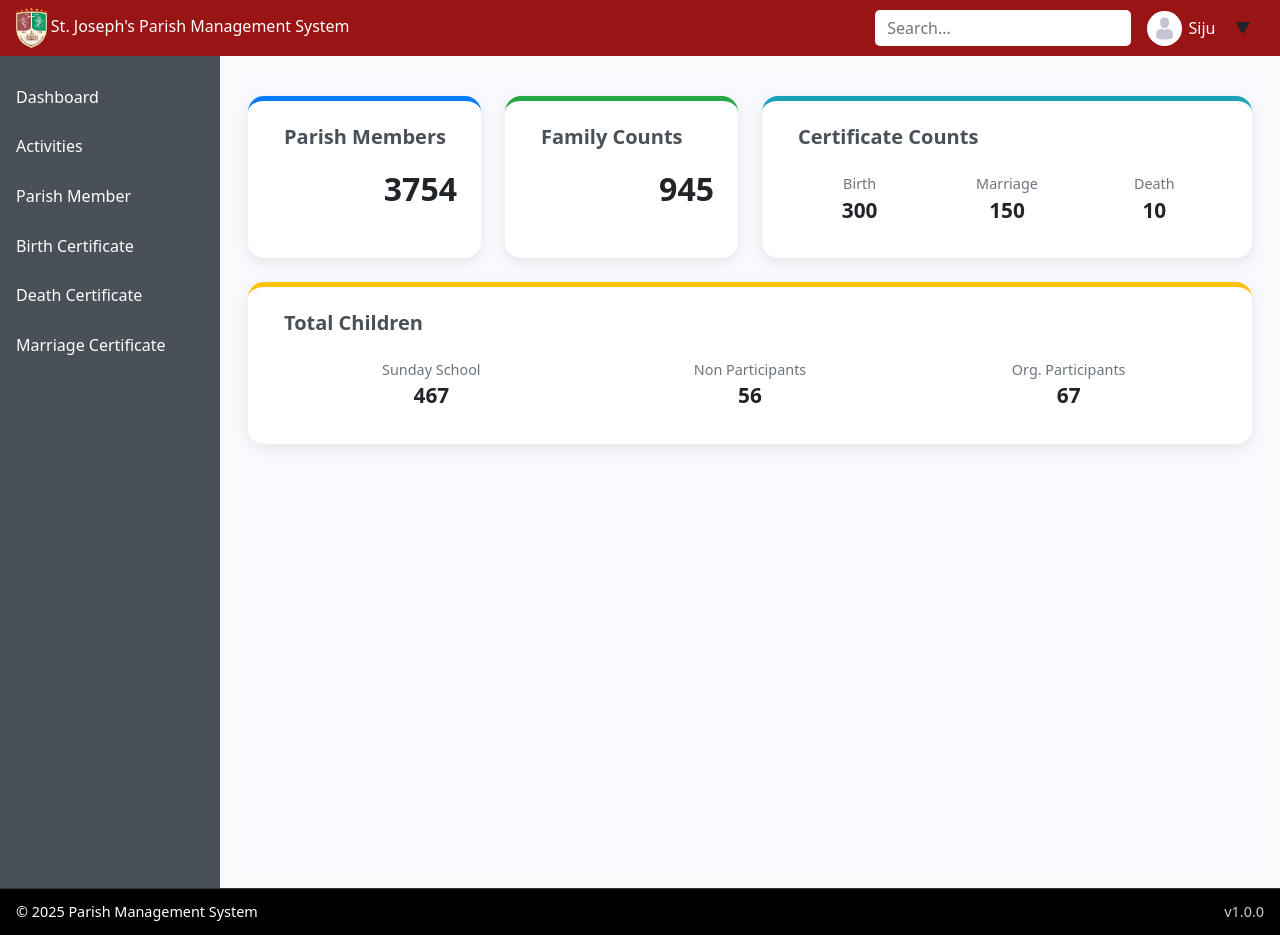
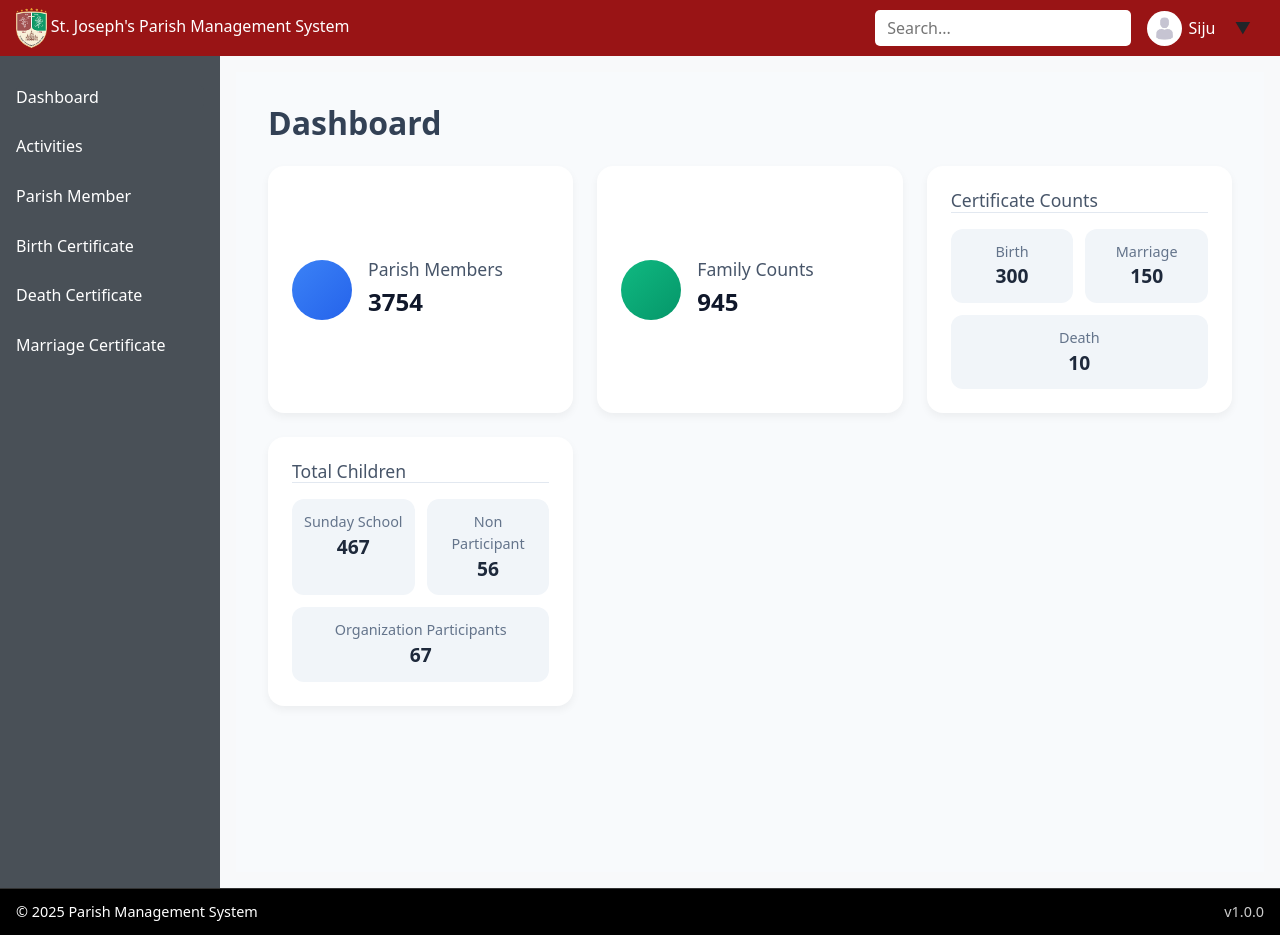
Before and after one commit to siju0013/ParishApp, an Angular app: page / in a window 1280 px wide. Built offline with nearby package versions, Linux system fonts and the light colour scheme.

Commit message:
Dashboard Style Modified

```diff
--- a/package.json
+++ b/package.json
@@ -30,6 +30,7 @@
     "@angular/router": "^20.3.0",
     "bootstrap": "^5.3.8",
     "bootstrap-icons": "^1.13.1",
+    "ngx-infinite-scroll": "^20.0.0",
     "rxjs": "~7.8.0",
     "tslib": "^2.3.0",
     "zone.js": "~0.15.0"
--- a/src/app/Components/dashboard/dashboard.html
+++ b/src/app/Components/dashboard/dashboard.html
@@ -1,75 +1,69 @@
-<div class="dashboard-container container-fluid py-4">
-  <div class="row g-4">
+<div class="dashboard-container">
+  <h2 class="dashboard-title">Dashboard</h2>
 
+  <div class="dashboard-grid">
     <!-- Parish Members -->
-    <div class="col-md-3 col-sm-6">
-      <div class="dashboard-tile primary-tile">
-        <div class="tile-header">
+    <div class="dashboard-card">
+      <div class="card-icon bg-primary">
         <i class="bi bi-people-fill"></i>
-          <h5>Parish Members</h5>
       </div>
-        <div class="tile-value">{{ parishMembersCount || 0 }}</div>
+      <div class="card-content">
+        <h4>Parish Members</h4>
+        <p class="value">{{parishMembersCount||0}}</p>
       </div>
     </div>
 
     <!-- Family Counts -->
-    <div class="col-md-3 col-sm-6">
-      <div class="dashboard-tile success-tile">
-        <div class="tile-header">
-          <i class="bi bi-house-door-fill"></i>
-          <h5>Family Counts</h5>
+    <div class="dashboard-card">
+      <div class="card-icon bg-success">
+        <i class="bi bi-house-heart-fill"></i>
       </div>
-        <div class="tile-value">{{ familyCount || 0 }}</div>
+      <div class="card-content">
+        <h4>Family Counts</h4>
+        <p class="value">{{familyCount||0}}</p>
       </div>
     </div>
 
     <!-- Certificate Counts -->
-    <div class="col-md-6">
-      <div class="dashboard-tile info-tile">
-        <div class="tile-header">
-          <i class="bi bi-award-fill"></i>
-          <h5>Certificate Counts</h5>
+    <div class="dashboard-card large">
+      <div class="card-header">
+        <h4>Certificate Counts</h4>
       </div>
-        <div class="sub-tile-group">
-          <div class="sub-tile">
+      <div class="sub-card-grid">
+        <div class="sub-card">
           <span>Birth</span>
-            <strong>{{ birthCertCount || 0 }}</strong>
+          <strong>{{birthCertCount||0}}</strong>
         </div>
-          <div class="sub-tile">
+        <div class="sub-card">
           <span>Marriage</span>
-            <strong>{{ marriageCertCount || 0 }}</strong>
+          <strong>{{marriageCertCount||0}}</strong>
         </div>
-          <div class="sub-tile">
+        <div class="sub-card">
           <span>Death</span>
-            <strong>{{ deathCertCount || 0 }}</strong>
-          </div>
+          <strong>{{deathCertCount||0}}</strong>
         </div>
       </div>
     </div>
 
     <!-- Total Children -->
-    <div class="col-md-12">
-      <div class="dashboard-tile warning-tile">
-        <div class="tile-header">
-          <i class="bi bi-emoji-smile-fill"></i>
-          <h5>Total Children</h5>
+    <div class="dashboard-card large">
+      <div class="card-header">
+        <h4>Total Children</h4>
       </div>
-        <div class="sub-tile-group children-group">
-          <div class="sub-tile">
+      <div class="sub-card-grid">
+        <div class="sub-card">
           <span>Sunday School</span>
-            <strong>{{ sundaySchoolCount || 0 }}</strong>
+          <strong>{{sundaySchoolCount||0}}</strong>
         </div>
-          <div class="sub-tile">
-            <span>Non Participants</span>
-            <strong>{{ nonParticipantCount || 0 }}</strong>
+        <div class="sub-card">
+          <span>Non Participant</span>
+          <strong>{{nonParticipantCount||0}}</strong>
         </div>
-          <div class="sub-tile">
-            <span>Org. Participants</span>
-            <strong>{{ orgParticipantCount || 0 }}</strong>
+        <div class="sub-card">
+          <span>Organization Participants</span>
+          <strong>{{orgParticipantCount||0}}</strong>
         </div>
       </div>
     </div>
   </div>
-
 </div>
-</div>
--- a/src/app/Components/dashboard/dashboard.scss
+++ b/src/app/Components/dashboard/dashboard.scss
@@ -1,98 +1,122 @@
 .dashboard-container {
-  background: #f8f9fc;
+  padding: 2rem;
+  background-color: #f8fafc;
   min-height: 100vh;
 
-  .dashboard-tile {
+  .dashboard-title {
+    font-weight: 600;
+    color: #334155;
+    margin-bottom: 1.5rem;
+  }
+
+  .dashboard-grid {
+    display: grid;
+    grid-template-columns: repeat(auto-fit, minmax(260px, 1fr));
+    gap: 1.5rem;
+  }
+
+  .dashboard-card {
     background: #fff;
     border-radius: 1rem;
-    box-shadow: 0 4px 12px rgba(0, 0, 0, 0.08);
     padding: 1.5rem;
+    box-shadow: 0 4px 8px rgba(0, 0, 0, 0.05);
+    display: flex;
+    align-items: center;
     transition: all 0.3s ease;
-    height: 100%;
 
     &:hover {
       transform: translateY(-5px);
-      box-shadow: 0 8px 20px rgba(0, 0, 0, 0.12);
+      box-shadow: 0 6px 16px rgba(0, 0, 0, 0.1);
     }
 
-    .tile-header {
+    &.large {
+      flex-direction: column;
+      align-items: flex-start;
+    }
+
+    .card-icon {
+      width: 60px;
+      height: 60px;
+      border-radius: 50%;
       display: flex;
       align-items: center;
-      gap: 0.75rem;
-      margin-bottom: 1rem;
+      justify-content: center;
+      color: #fff;
+      font-size: 1.8rem;
+      margin-right: 1rem;
 
-      i {
-        font-size: 1.5rem;
+      &.bg-primary {
+        background: linear-gradient(135deg, #3b82f6, #2563eb);
       }
 
-      h5 {
-        font-weight: 600;
-        margin: 0;
-        color: #495057;
+      &.bg-success {
+        background: linear-gradient(135deg, #10b981, #059669);
+      }
+
+      &.bg-warning {
+        background: linear-gradient(135deg, #f59e0b, #d97706);
       }
     }
 
-    .tile-value {
-      font-size: 2rem;
-      font-weight: 700;
-      color: #212529;
-      text-align: right;
+    .card-content {
+      h4 {
+        font-size: 1.1rem;
+        color: #475569;
+        margin: 0;
+      }
+
+      .value {
+        font-size: 1.5rem;
+        font-weight: 700;
+        color: #0f172a;
+        margin: 0.25rem 0 0;
+      }
     }
 
-    .sub-tile-group {
+    .card-header {
+      width: 100%;
+      border-bottom: 1px solid #e2e8f0;
+      margin-bottom: 1rem;
+
+      h4 {
+        font-size: 1.1rem;
+        color: #475569;
+        margin: 0;
+      }
+    }
+
+    .sub-card-grid {
+      width: 100%;
       display: flex;
       justify-content: space-between;
       flex-wrap: wrap;
+      gap: 0.75rem;
 
-      .sub-tile {
-        flex: 1;
+      .sub-card {
+        flex: 1 1 30%;
+        background: #f1f5f9;
+        border-radius: 0.75rem;
+        padding: 0.75rem;
         text-align: center;
-        margin: 0.5rem 0;
+        transition: background 0.3s ease;
+
+        &:hover {
+          background: #e2e8f0;
+        }
 
         span {
           display: block;
-          color: #6c757d;
-          font-weight: 500;
           font-size: 0.9rem;
+          color: #64748b;
         }
 
         strong {
           display: block;
-          font-size: 1.3rem;
-          font-weight: 700;
-          color: #212529;
+          font-size: 1.2rem;
+          font-weight: 600;
+          color: #1e293b;
         }
       }
     }
-
-    &.primary-tile {
-      border-top: 5px solid #007bff;
-    }
-
-    &.success-tile {
-      border-top: 5px solid #28a745;
-    }
-
-    &.info-tile {
-      border-top: 5px solid #17a2b8;
-    }
-
-    &.warning-tile {
-      border-top: 5px solid #ffc107;
-    }
-  }
-
-  @media (max-width: 768px) {
-    .dashboard-tile {
-      text-align: center;
-
-      .tile-value {
-        text-align: center;
-      }
-    }
-
-    .sub-tile-group {
-      flex-direction: column;
-    }
   }
 }
--- /dev/null
+++ b/src/app/Shared/tables/tables.html
@@ -0,0 +1 @@
+<p>tables works!</p>
```
Also changed, not shown: src/app/Shared/tables/tables.ts (added, +11 -0 lines), src/app/Shared/tables/tables.scss (added), 1 other file (tests, documents, lock files or other folders). Lines whose indentation alone changed are shown as unchanged.
